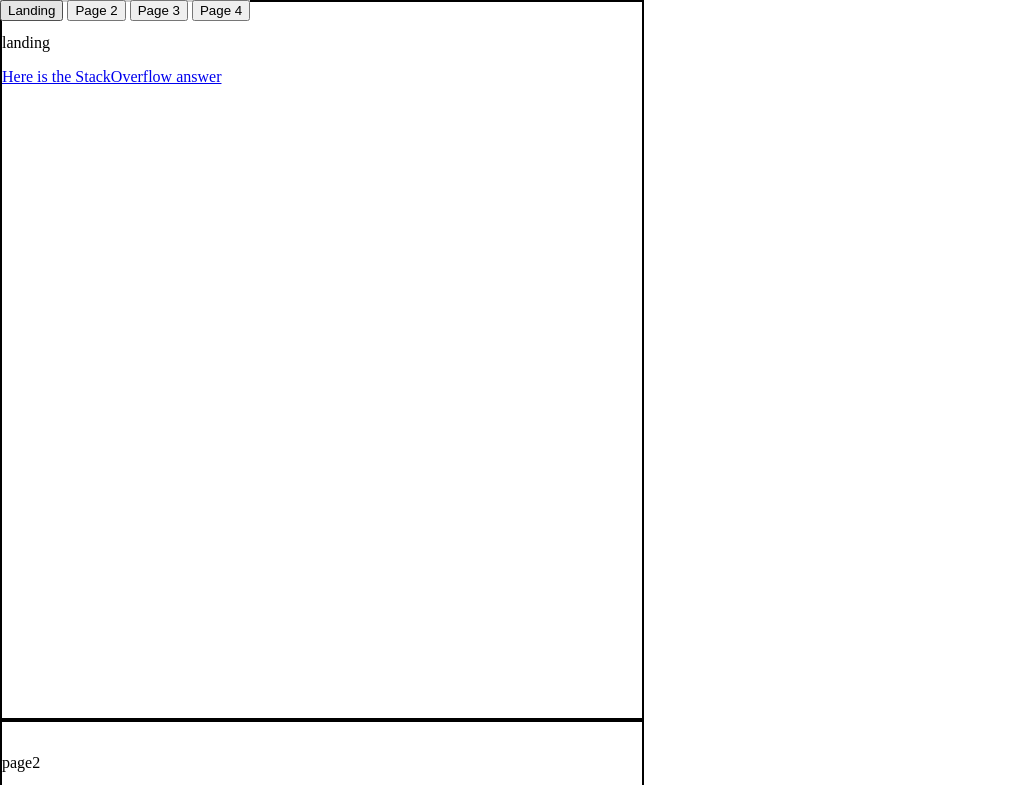
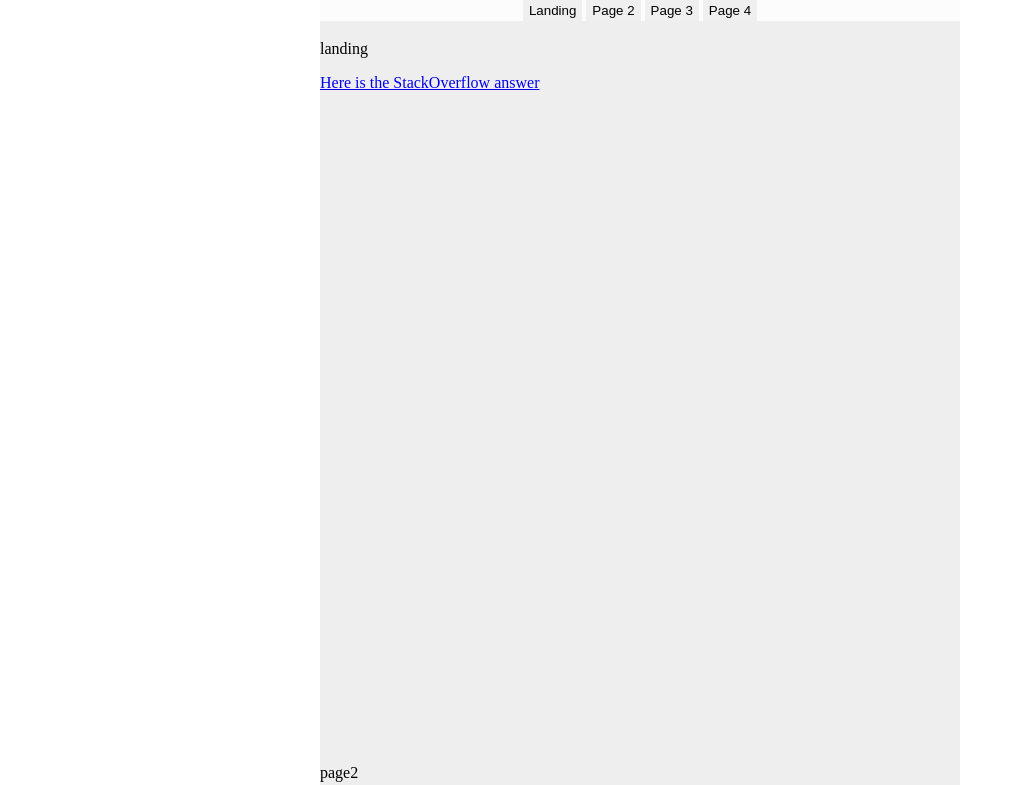
Before and after one commit to DaveEveritt/pure-js-smooth-scroll, a plain HTML site: page index.html in a window 1280 px wide. Shown: the top 785 px of the page, without its empty margins (0-1023 px from the left). Drawn offline with Linux system fonts and the light colour scheme.

Commit message:
fixed button styles

```diff
--- a/index.html
+++ b/index.html
@@ -15,6 +15,7 @@
   <button onclick="ScrollTo('page4')">Page 4</button>
 </nav>
 
+<main>
   <div id="landing">
     <p>landing</p>
     <p><a href="http://stackoverflow.com/a/36929383/123033">Here is the StackOverflow answer</a></p>
@@ -32,6 +33,7 @@
   <div id="page4">
     <p>page4</p>
   </div>
+</main>
 
 <script src="scroll.js"></script>
 
--- a/styles.css
+++ b/styles.css
@@ -3,12 +3,27 @@ body {
 }
 nav {
   position: fixed;
-  height: 1em;
+  width: 100%;
+  text-align: center;
+  height: 1.3em;
   background: rgba(255,255,255,0.8)
 }
+button {
+  line-height: 1.5em;
+  border: none;
+}
+button:focus {
+  border-bottom: 4px solid #eee;
+  outline: none;
+  background: #eee
+}
+main {
+  width: 50%;
+  margin: 0 auto;
+}
 div {
-  padding-top: 1em;
-  border: 2px solid #000;
+  padding-top: 1.5em;
+  /*border: 2px solid #000;*/
   height: 700px;
-  width: 50%;
+  background: #eee;
 }
```
Lines whose indentation alone changed are shown as unchanged.
